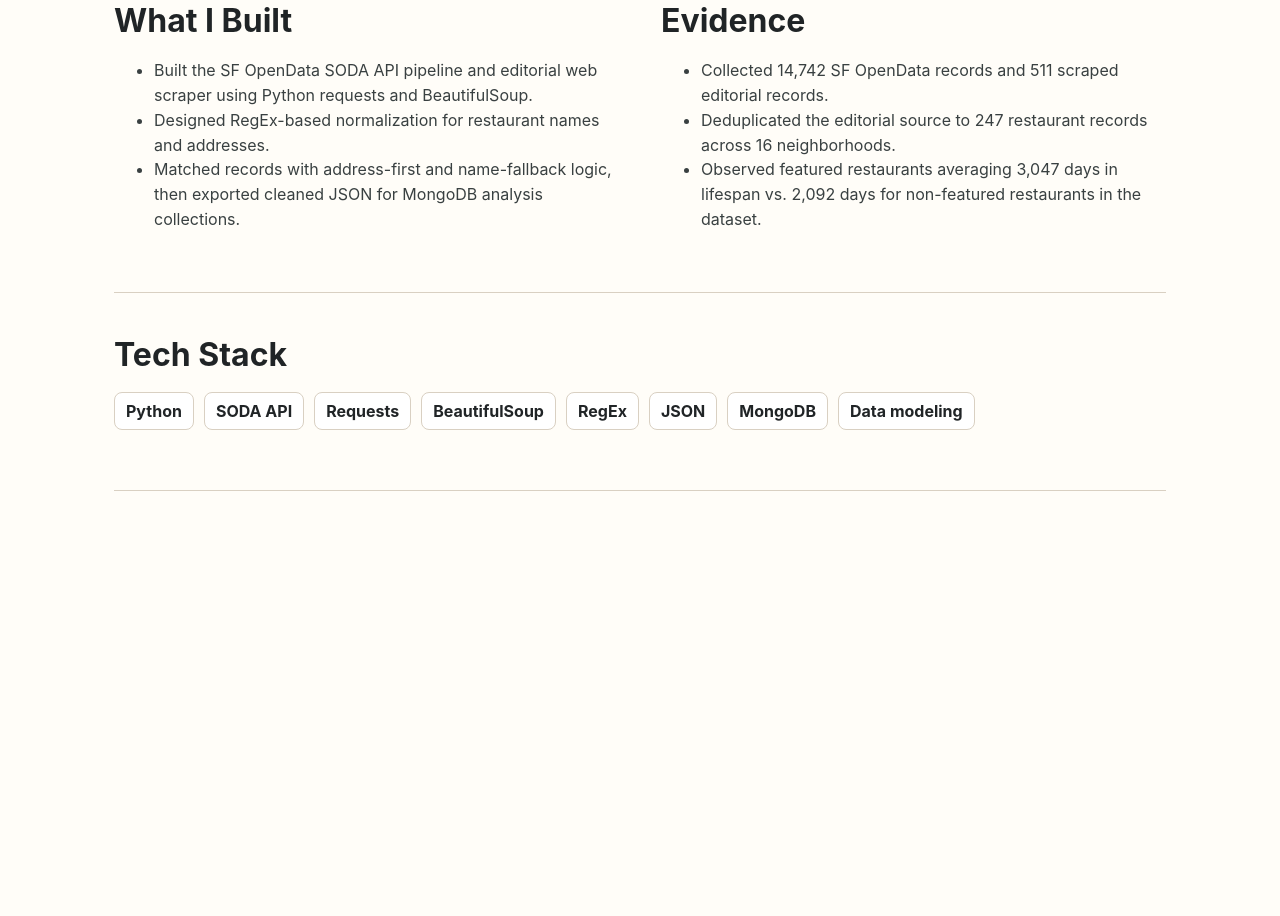
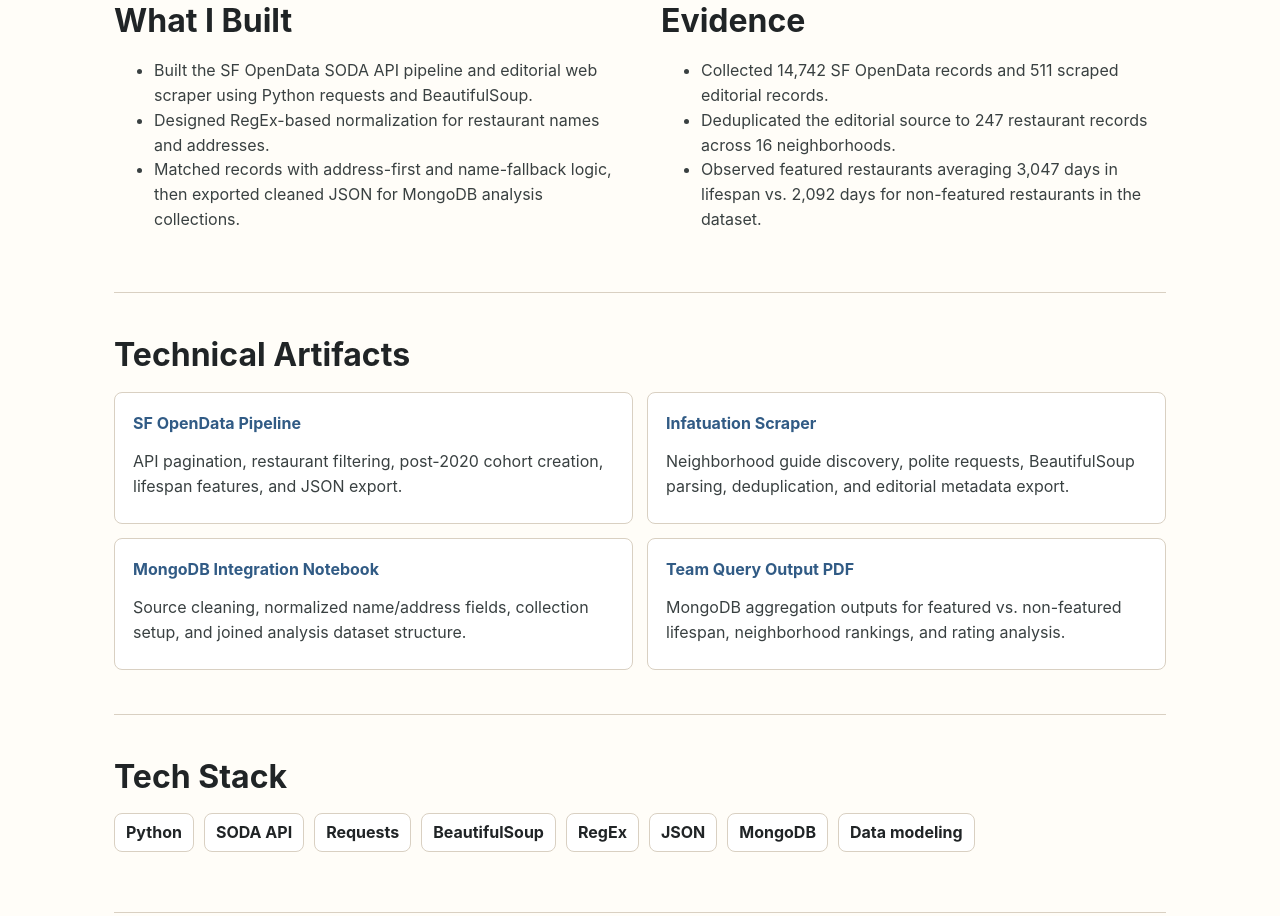
Before and after one commit to Noorie-Noobie/Noorie-Noobie.github.io, a plain HTML site: page projects/sf-restaurant-survival.html in a window 1280 px wide. Shown: the part 887-1803 px from the top of the page. Before the commit the page ends 1468 px from the top, so only its background shows below. Drawn offline with Linux system fonts and the light colour scheme.

Commit message:
Add SF restaurant project artifacts

```diff
--- a/projects/sf-restaurant-survival.html
+++ b/projects/sf-restaurant-survival.html
@@ -52,6 +52,28 @@
     </section>
 
     <section class="case-section">
+      <h2>Technical Artifacts</h2>
+      <div class="artifact-grid">
+        <a class="artifact-card" href="../artifacts/sf-restaurant/sf_opendata_pipeline.ipynb">
+          <strong>SF OpenData Pipeline</strong>
+          <span>API pagination, restaurant filtering, post-2020 cohort creation, lifespan features, and JSON export.</span>
+        </a>
+        <a class="artifact-card" href="../artifacts/sf-restaurant/infatuation_scraper.ipynb">
+          <strong>Infatuation Scraper</strong>
+          <span>Neighborhood guide discovery, polite requests, BeautifulSoup parsing, deduplication, and editorial metadata export.</span>
+        </a>
+        <a class="artifact-card" href="../artifacts/sf-restaurant/mongodb_database_integration.ipynb">
+          <strong>MongoDB Integration Notebook</strong>
+          <span>Source cleaning, normalized name/address fields, collection setup, and joined analysis dataset structure.</span>
+        </a>
+        <a class="artifact-card" href="../artifacts/sf-restaurant/mongodb_query_outputs.pdf">
+          <strong>Team Query Output PDF</strong>
+          <span>MongoDB aggregation outputs for featured vs. non-featured lifespan, neighborhood rankings, and rating analysis.</span>
+        </a>
+      </div>
+    </section>
+
+    <section class="case-section">
       <h2>Tech Stack</h2>
       <p class="chip-row"><span>Python</span><span>SODA API</span><span>Requests</span><span>BeautifulSoup</span><span>RegEx</span><span>JSON</span><span>MongoDB</span><span>Data modeling</span></p>
     </section>
--- a/styles.css
+++ b/styles.css
@@ -379,6 +379,35 @@ h3 {
   font-weight: 700;
 }
 
+.artifact-grid {
+  display: grid;
+  grid-template-columns: repeat(2, minmax(0, 1fr));
+  gap: 14px;
+}
+
+.artifact-card {
+  display: grid;
+  gap: 8px;
+  min-height: 132px;
+  padding: 18px;
+  border: 1px solid var(--line);
+  border-radius: 8px;
+  background: var(--white);
+}
+
+.artifact-card strong {
+  color: var(--blue);
+  font-size: 1rem;
+}
+
+.artifact-card span {
+  color: #394041;
+}
+
+.artifact-card:hover {
+  border-color: var(--forest);
+}
+
 @media (max-width: 920px) {
   h1 {
     font-size: 3rem;
@@ -387,6 +416,7 @@ h3 {
   .project-grid,
   .case-hero,
   .columns,
+  .artifact-grid,
   .about-layout,
   .split {
     grid-template-columns: 1fr;
```
Also changed, not shown: index.html (+1 -1 lines), 4 other files.
